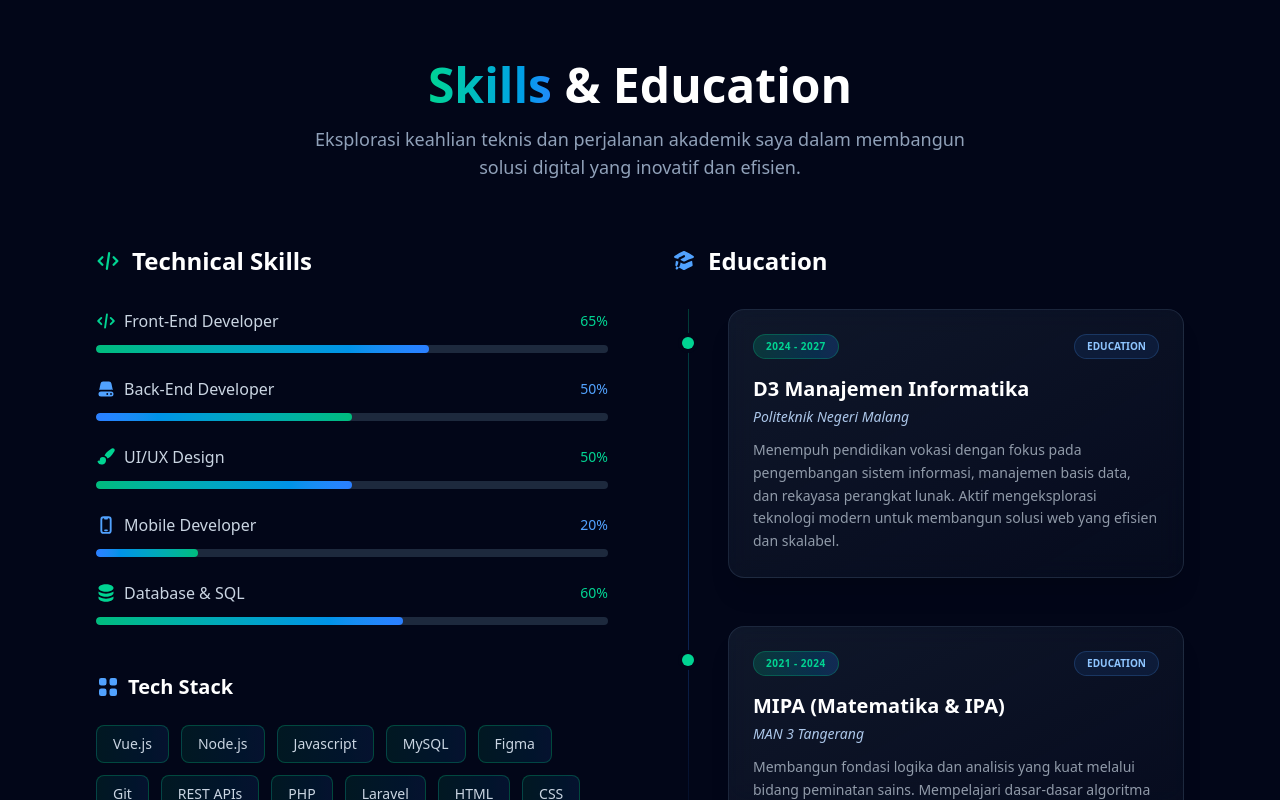
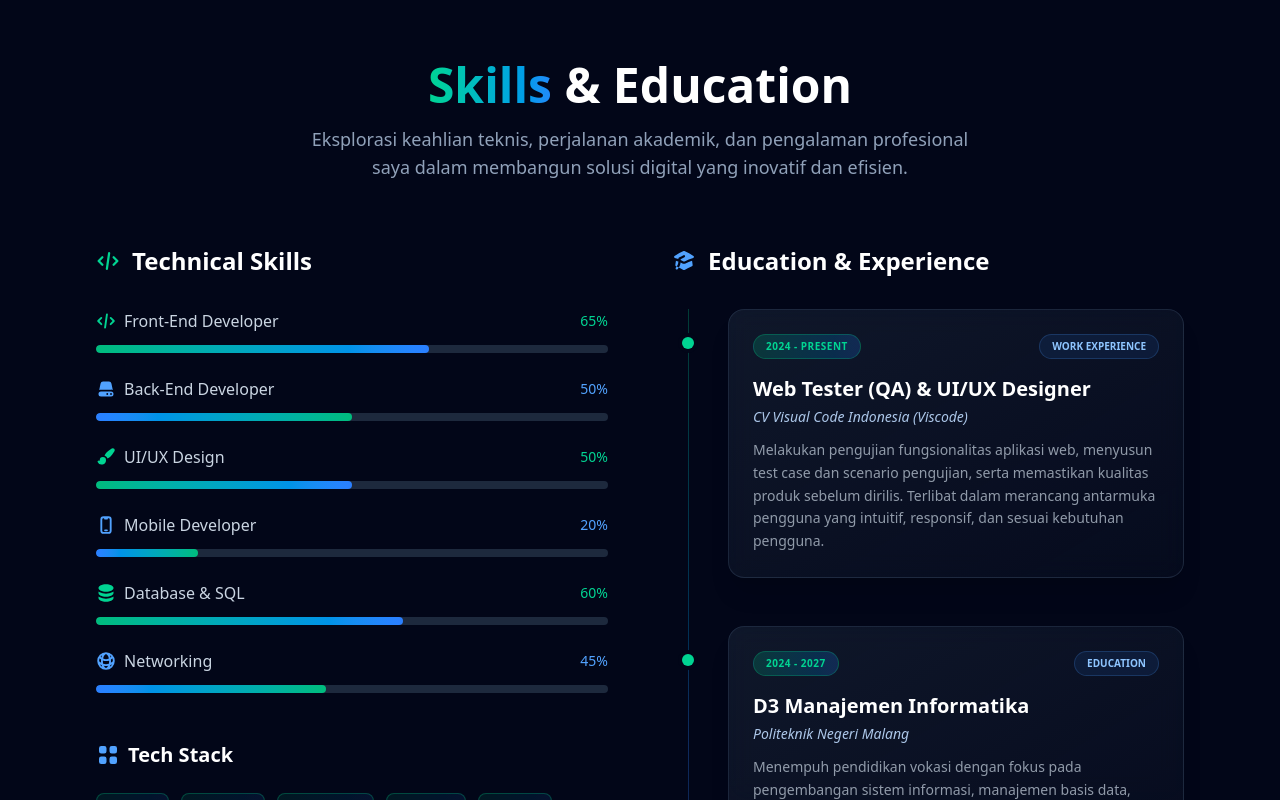
Before and after one commit to Madiennasaa/portov2, a Vue app: page / in a window 1280 px wide. Shown: the part 2000-2800 px from the top of the page. Built offline with nearby package versions, Linux system fonts and the light colour scheme.

Commit message:
feat: update portfolio content with new projects and skills

```diff
--- a/src/components/ExperienceSkills.vue
+++ b/src/components/ExperienceSkills.vue
@@ -9,7 +9,7 @@
                     & Education
                 </h2>
                 <p class="text-slate-400 text-lg max-w-2xl mx-auto font-light">
-                    Eksplorasi keahlian teknis dan perjalanan akademik saya dalam membangun solusi digital yang inovatif dan efisien.
+                    Eksplorasi keahlian teknis, perjalanan akademik, dan pengalaman profesional saya dalam membangun solusi digital yang inovatif dan efisien.
                 </p>
             </div>
 
@@ -58,7 +58,7 @@
                 <div>
                     <h3 class="text-2xl font-bold text-white mb-8 flex items-center gap-3">
                         <AcademicCapIcon class="w-6 h-6 text-blue-400" />
-                        Education
+                        Education & Experience
                     </h3>
 
                     <div class="relative ml-4">
@@ -106,8 +106,8 @@ import {
     ServerIcon,
     CircleStackIcon,
     Squares2X2Icon,
-    BriefcaseIcon,
-    AcademicCapIcon
+    AcademicCapIcon,
+    GlobeAltIcon
 } from '@heroicons/vue/16/solid';
 
 const skills = [
@@ -156,6 +156,15 @@ const skills = [
         percentageColor: 'text-emerald-400 text-sm font-medium',
         gradient: 'bg-gradient-to-r from-emerald-500 to-blue-500'
     },
+    {
+        id: 6,
+        title: 'Networking',
+        icon: GlobeAltIcon,
+        iconColor: 'text-blue-400',
+        percentage: 45,
+        percentageColor: 'text-blue-400 text-sm font-medium',
+        gradient: 'bg-gradient-to-r from-blue-500 to-emerald-500'
+    },
 ]
 
 const techStack = [
@@ -165,6 +174,14 @@ const techStack = [
 const experience = [
     {
         id: 1,
+        date: '2024 - Present',
+        title: 'Web Tester (QA) & UI/UX Designer',
+        company: 'CV Visual Code Indonesia (Viscode)',
+        description: 'Melakukan pengujian fungsionalitas aplikasi web, menyusun test case dan scenario pengujian, serta memastikan kualitas produk sebelum dirilis. Terlibat dalam merancang antarmuka pengguna yang intuitif, responsif, dan sesuai kebutuhan pengguna.',
+        type: 'Work Experience'
+    },
+    {
+        id: 2,
         date: '2024 - 2027',
         title: 'D3 Manajemen Informatika',
         company: 'Politeknik Negeri Malang',
@@ -172,7 +189,7 @@ const experience = [
         type: 'Education'
     },
     {
-        id: 2,
+        id: 3,
         date: '2021 - 2024',
         title: 'MIPA (Matematika & IPA)',
         company: 'MAN 3 Tangerang',
--- a/src/components/Projects.vue
+++ b/src/components/Projects.vue
@@ -131,6 +131,8 @@ import project2 from '../assets/project2.png';
 import project3 from '../assets/project3.png';
 import project4 from '../assets/project4.png';
 import project5 from '../assets/project5.png';
+import project6 from '../assets/project6.png';
+import project7 from '../assets/project7.png';
 
 const modules = [Autoplay, Pagination, Navigation];
 
@@ -175,6 +177,22 @@ const projects = ref([
         tags: ['Laravel', 'Tailwind CSS'],
         link: 'https://github.com/Madiennasaa/skmui'
     },
+    {
+        id: 6,
+        src: project6,
+        title: 'Web Sistem Manajemen SDN Sukorame 1',
+        description: 'Web sistem manajemen sekolah terintegrasi yang dilengkapi dengan halaman profil sekolah, manajemen jadwal, materi pembelajaran, serta pengelolaan data guru dan siswa.',
+        tags: ['Laravel', 'MySQL', 'Vite', 'JavaScript', 'Tailwind CSS'],
+        link: 'https://github.com/Madiennasaa'
+    },
+    {
+        id: 7,
+        src: project7,
+        title: 'Mobile Sistem Manajemen SDN Sukorame 1',
+        description: 'Aplikasi mobile sistem manajemen sekolah SDN Sukorame 1 untuk mempermudah akses informasi, jadwal, dan aktivitas sekolah secara mobile.',
+        tags: ['Kotlin', 'Firebase'],
+        link: 'https://github.com/Madiennasaa'
+    },
 ]);
 </script>
 
```
Also changed, not shown: src/assets/project6.png (added), src/assets/project7.png (added).
